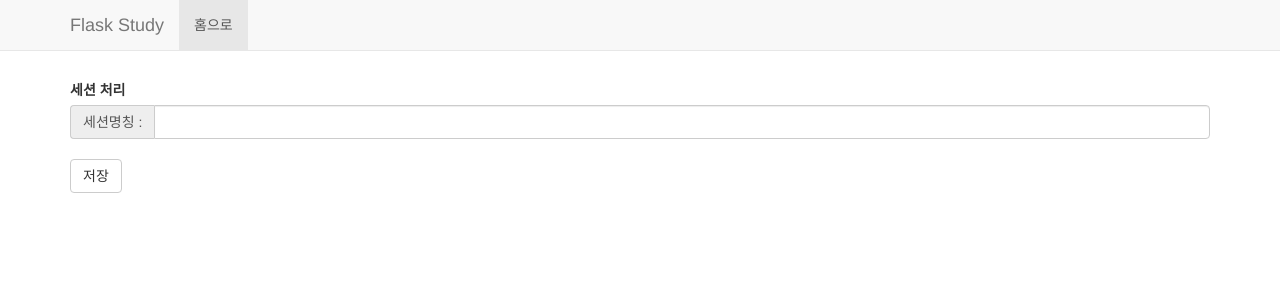
After one commit to sousic/flask_study, a Flask app: page /sessions/ in a window 1280 px wide. The commit adds this page. Shown: the top 300 px of the page. Run offline with Flask 2, Linux system fonts and the light colour scheme; some libraries are stand-ins or nearby versions.

Commit message:
세션 샘플 추가

```diff
--- a/flask_study.py
+++ b/flask_study.py
@@ -2,13 +2,13 @@
 from flask import Flask, request, make_response, render_template, redirect, url_for
 
 app = Flask(__name__)
+app.secret_key = 'session_tester'
 
-from views import cookies
-from views import main
-from views import fileUpload
+from views import cookies, main, fileUpload, sessions
 app.register_blueprint(cookies.Cookies.mod)
 app.register_blueprint(main.Main.mod)
 app.register_blueprint(fileUpload.fileUpload.mod)
+app.register_blueprint(sessions.Session.mod)
 
 fileUpload.root_path = app.root_path
 
--- a/templates/main.html
+++ b/templates/main.html
@@ -8,6 +8,9 @@
                 <li class="list-group-item">
                     <a href="{{ url_for('fileUpload.index') }}">파일 업로드</a>
                 </li>
+                <li class="list-group-item">
+                    <a href="{{ url_for('sessions.index') }}">세션처리</a>
+                </li>
             </ul>
         <div>
 {% endblock %}
--- /dev/null
+++ b/templates/sessions/index.html
@@ -0,0 +1,22 @@
+{% extends "layout.html" %}
+{% block body %}
+        <div>
+            <label for="basic-url">세션 처리</label>
+            {% if sessionName %}
+            <div class="input-group">
+                로그인된 세션 명칭 : {{ sessionName }}
+            </div>
+            <br/>
+            <a href="{{ url_for('sessions.logout') }}" class="btn btn-primary">로그아웃</a>
+            {%  else %}
+            <form action="{{ url_for('sessions.login') }}" method="post" enctype="multipart/form-data">
+                <div class="input-group">
+                    <span class="input-group-addon">세션명칭 : </span>
+                    <input type="text" id="username" name="username" id="basic-url" aria-describedby="basic-addon3" class="form-control"/>
+                </div>
+                <br/>
+                <button type="submit"class="btn btn-default">저장</button>
+            </form>
+            {% endif %}
+        </div>
+{% endblock %}
--- a/views/fileUpload.py
+++ b/views/fileUpload.py
@@ -14,7 +14,7 @@ class fileUpload():
     def index():
         return render_template('fileupload/index.html')
 
-    @mod.route('/file_upload/', methods = ['GET', 'POST'])
+    @mod.route('/file_upload/', methods = ['POST'])
     def file_upload():
 
         if request.method == 'POST':
--- /dev/null
+++ b/views/sessions.py
@@ -0,0 +1,29 @@
+# -*- coding: UTF-8 -*-
+from flask import Flask, request, session, redirect, render_template, url_for, Blueprint, escape
+
+class Session():
+    mod = Blueprint('sessions', __name__, url_prefix='/sessions')
+
+    @mod.route('/')
+    def index():
+        #세션 유무 확인
+        if 'username' in session:
+            sessionName = escape(session['username'])
+        else:
+            sessionName = None
+
+        return render_template('sessions/index.html', sessionName=sessionName)
+
+    @mod.route('/login/', methods = ['POST'])
+    def login():
+        if request.method == 'POST':
+            #세션 저장
+            session['username'] = request.form['username']
+
+        return redirect(url_for('sessions.index'))
+
+    @mod.route('/logout/')
+    def logout():
+        #세션 초기화
+        session.pop('username',None)
+        return redirect(url_for('sessions.index'))
```
